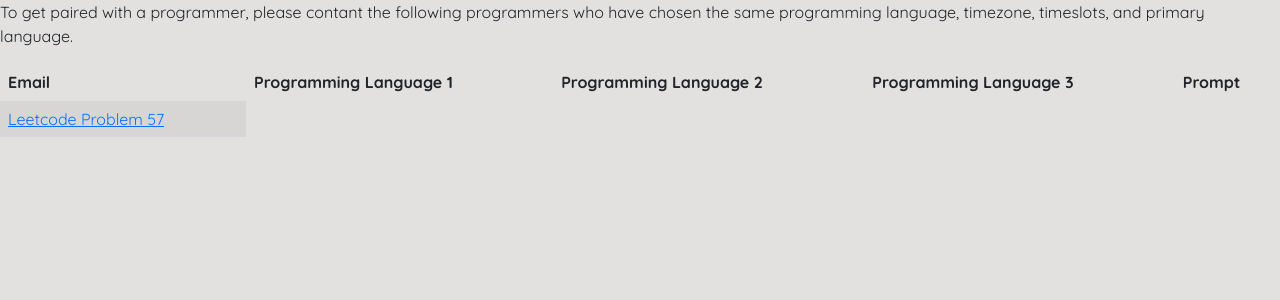
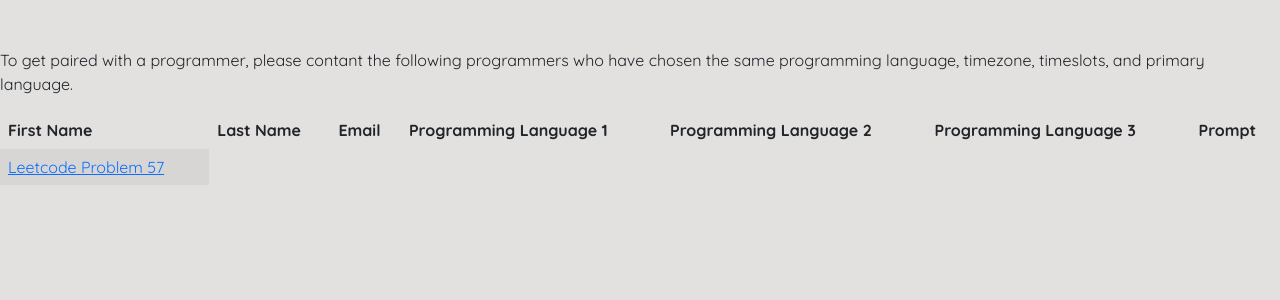
Before and after one commit to g-dailey/Hackbright-Project, a Flask app: page /home/users in a window 1280 px wide. Shown: the part 56-356 px from the top of the page. Run offline with Flask 2, Linux system fonts and the light colour scheme.

Commit message:
Added more values to the table for users list

```diff
--- a/model.py
+++ b/model.py
@@ -66,6 +66,8 @@ class TimeSlot(db.Model):
                         primary_key= True)
     timeslot_name = db.Column(db.ARRAY(db.String))
     day_of_the_week = db.Column(db.ARRAY(db.String))
+    # users = relationship('User', secondary='users_timeslot_mapping', back_populates='programming_languages')
+
 
 
 
--- a/templates/user_list.html
+++ b/templates/user_list.html
@@ -1,6 +1,8 @@
 {% extends 'base.html' %}
 
 {% block content %}
+<br>
+<br>
 
 <p>To get paired with a programmer, please contant the following programmers
 who have chosen the same programming language, timezone, timeslots, and primary language.</p>
@@ -9,6 +11,8 @@ who have chosen the same programming language, timezone, timeslots, and primary
   <thead>
     <tr>
 
+      <th scope="col">First Name</th>
+      <th scope="col">Last Name</th>
       <th scope="col">Email</th>
       <th scope="col">Programming Language 1</th>
       <th scope="col">Programming Language 2</th>
@@ -19,14 +23,15 @@ who have chosen the same programming language, timezone, timeslots, and primary
 
   {% for user in users %}
   <TR>
-
-     <TD class="c2">{{user.email}}</TD>
+     <TD class="c2">{{user.first_name}}</TD>
+     <TD class="c3">{{user.last_name}}</TD>
+     <TD class="c4">{{user.email}}</TD>
      {% for lang in user.programming_languages %}
-     <TD class="c3">{{ lang.programming_language_name}},</TD>
+     <TD class="c5">{{ lang.programming_language_name}}</TD>
 
       {% endfor %}
       {% endfor %}
-  <TD class="c5"><a href="https://leetcode.com/problems/insert-interval/">Leetcode Problem 57 </a></TD>
+  <TD class="c6"><a href="https://leetcode.com/problems/insert-interval/">Leetcode Problem 57 </a></TD>
 </TR>
   </table>
 
```
